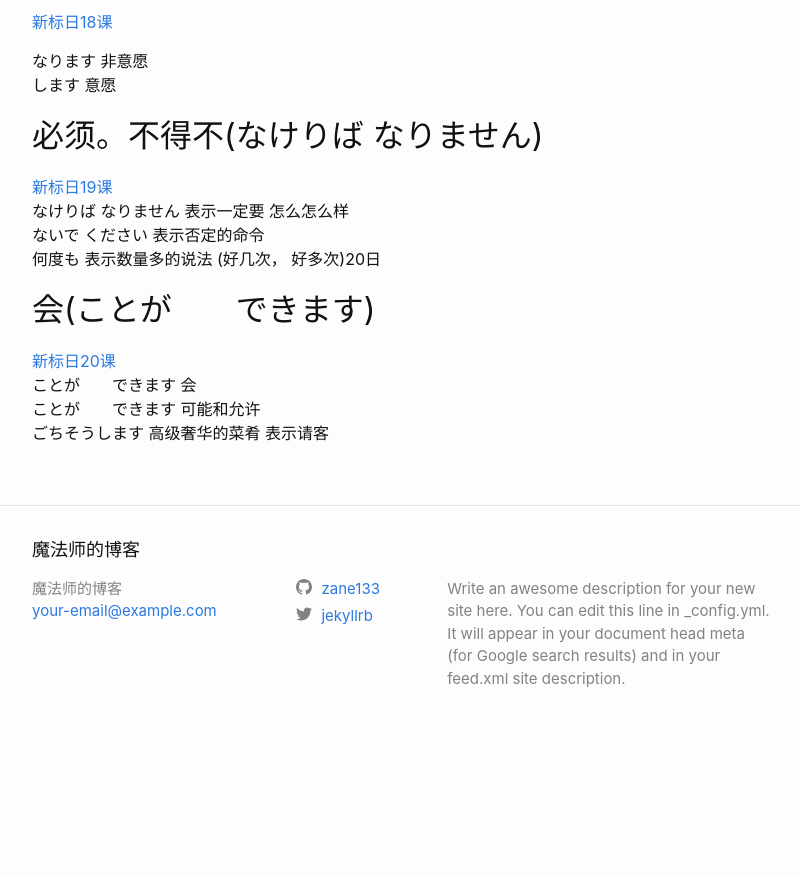
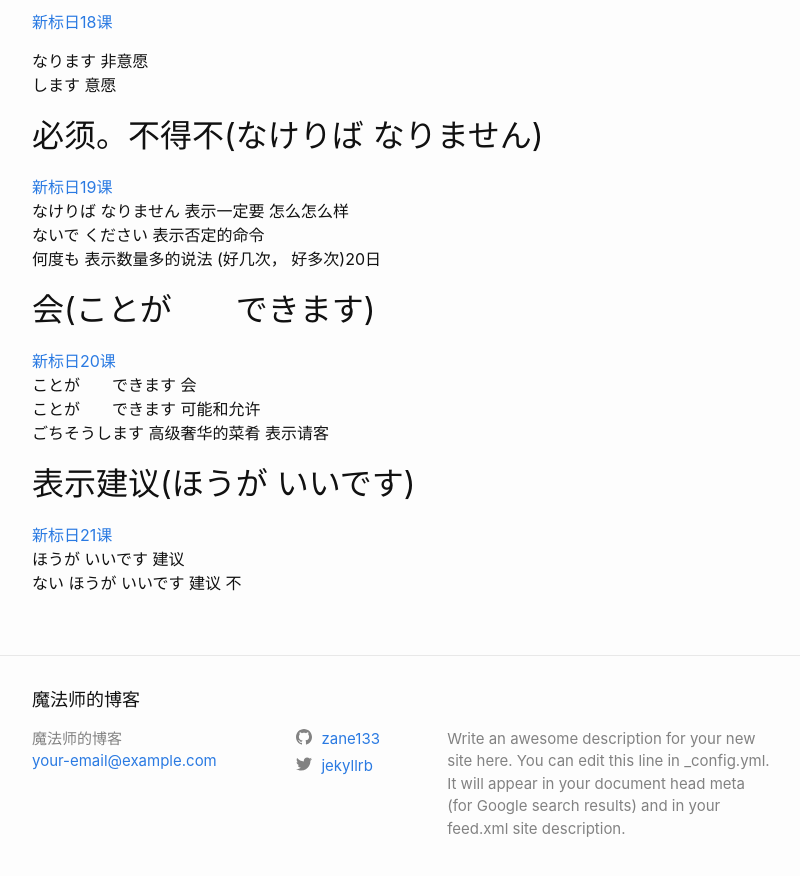
Before and after one commit to zane133/zane133.github.io, a Jekyll site: the page built from _posts/2019-08-17-japanese_study.markdown, in a window 1280 px wide and 900 px high, scrolled down 1774 px. Shown: the top 876 px of the window, without its empty margins (238-1038 px from the left). Built offline with Jekyll 4.4.1, drawn with Linux system fonts in a browser that asks for light colours; before the commit the page ends 2524 px from its top, so only the background shows below that.

Commit message:
Update 2019-08-17-japanese_study.markdown

```diff
--- a/_posts/2019-08-17-japanese_study.markdown
+++ b/_posts/2019-08-17-japanese_study.markdown
@@ -62,3 +62,8 @@ Google可以在搜索词的尾部加上 **とは**
 ことが　　できます  会
 ことが　　できます  可能和允许
 ごちそうします  高级奢华的菜肴 表示请客
+
+## 表示建议(ほうが  いいです)
+[新标日21课](https://www.bilibili.com/video/av14150839/?p=23)
+ほうが  いいです  建议
+ない ほうが  いいです  建议 不
```
